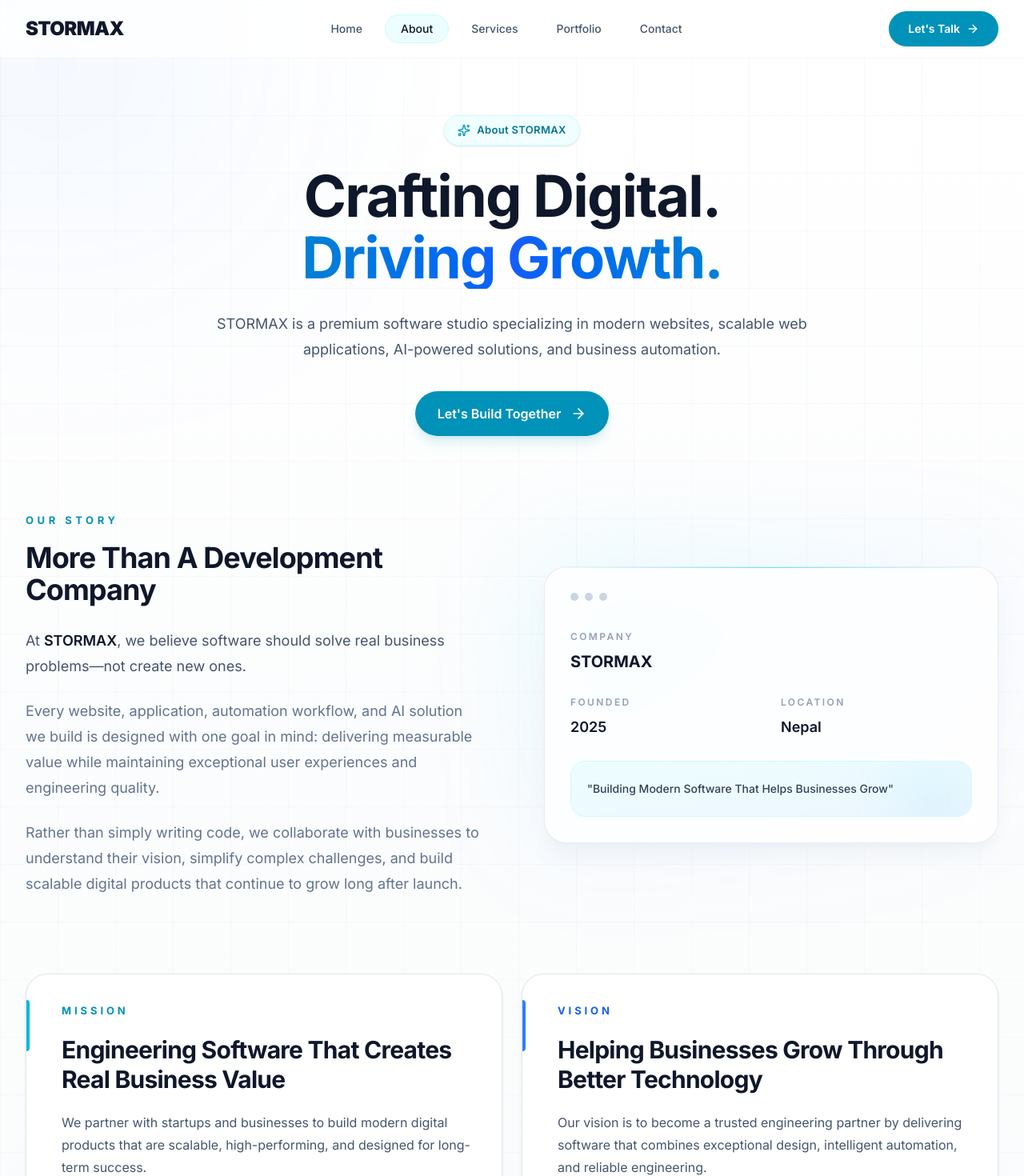
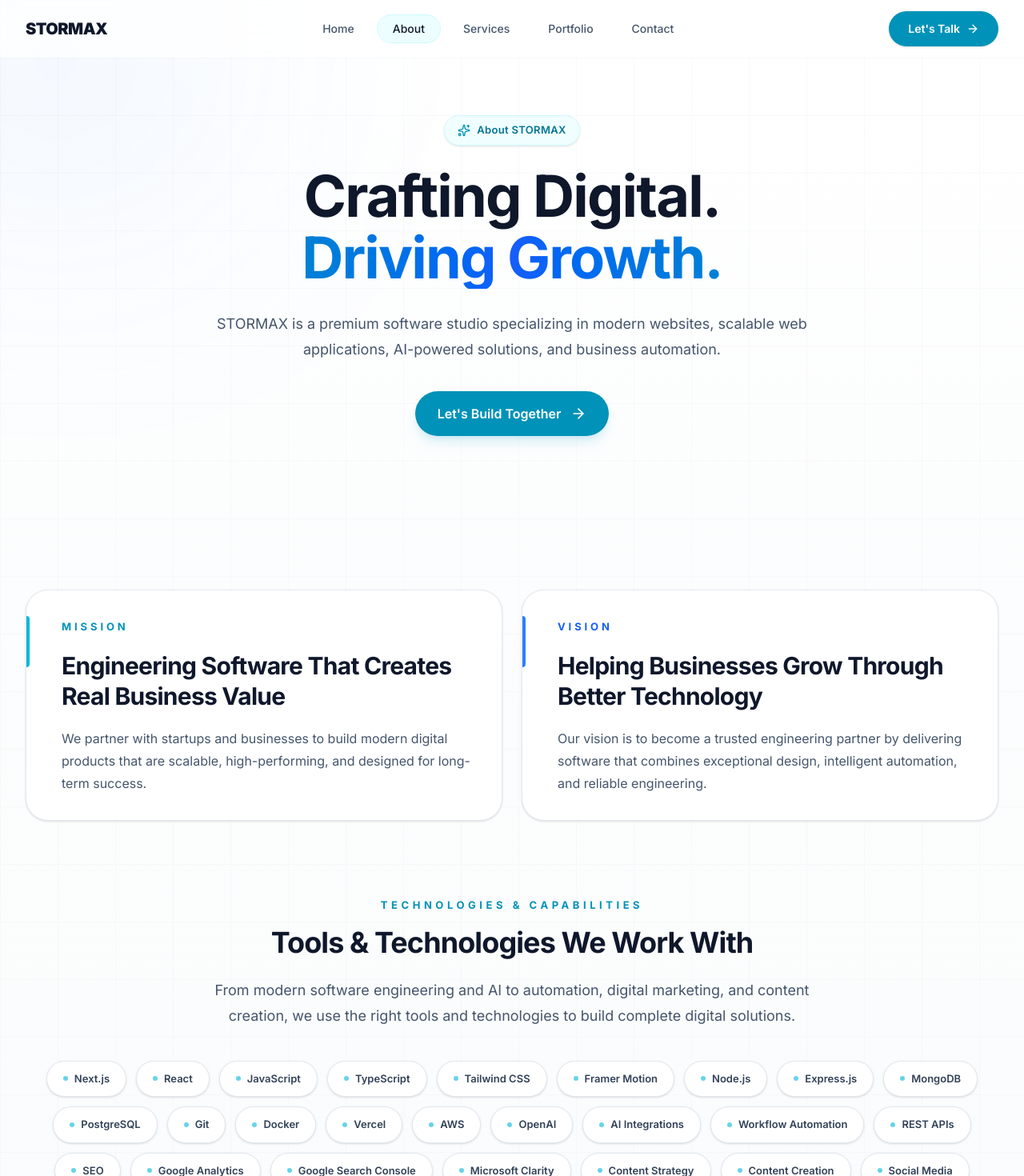
Before and after one commit to Codingtech390/nexora-labs, a Next.js app: page /about in a window 1280 px wide. Shown: the top 1470 px of the page at 80% size. Built offline with nearby package versions, Linux system fonts and the light colour scheme.

Commit message:
Name and information update -2

```diff
--- a/components/layout/navbar.tsx
+++ b/components/layout/navbar.tsx
@@ -51,7 +51,7 @@ export default function Navbar() {
           {/* Logo */}
 
           <Link href="/" className="group flex items-center">
-            <span className="text-2xl font-black tracking-tight text-slate-900 transition-colors duration-300 group-hover:text-cyan-600">
+            <span className="text-xl font-black tracking-tight text-slate-900 transition-colors duration-300 group-hover:text-cyan-600">
               STORMAX
             </span>
           </Link>
--- a/data/site-data.ts
+++ b/data/site-data.ts
@@ -44,8 +44,8 @@ export const hero = {
 };
 
 export const statistics = [
-  { value: "15+", label: "Technologies" },
-  { value: "AI", label: "Solutions" },
+  { value: "15+", label: "Web Technologies" },
+  { value: "AI", label: "Automated Solutions" },
   { value: "100%", label: "Performance Focus" },
   { value: "24/7", label: "Continuous Learning" },
 ];
--- a/sections/about.tsx
+++ b/sections/about.tsx
@@ -101,7 +101,7 @@ export default function About() {
         <div className="mt-24 grid gap-14 lg:grid-cols-2 lg:items-center lg:gap-20">
           {/* Story Content */}
 
-          <motion.div
+          {/* <motion.div
             variants={fadeUp}
             initial="hidden"
             whileInView="show"
@@ -133,29 +133,29 @@ export default function About() {
                 continue to grow long after launch.
               </p>
             </div>
-          </motion.div>
+          </motion.div> */}
 
           {/* Company Info Card */}
 
-          <motion.div
+          {/* <motion.div
             variants={fadeUp}
             initial="hidden"
             whileInView="show"
             viewport={{ once: true }}
             className="relative"
           >
-            {/* Ambient Glow */}
+            Ambient Glow
 
             <div className="absolute -inset-4 rounded-[36px] bg-gradient-to-br from-cyan-400/10 via-blue-500/5 to-transparent blur-3xl" />
 
-            {/* Card */}
+            Card
 
             <div className="relative overflow-hidden rounded-[28px] border border-slate-200/80 bg-white/80 p-6 shadow-xl shadow-slate-200/40 backdrop-blur-xl sm:p-8">
-              {/* Decorative top line */}
+              Decorative top line
 
               <div className="absolute inset-x-0 top-0 h-px bg-gradient-to-r from-transparent via-cyan-400/60 to-transparent" />
 
-              {/* Window Controls */}
+              Window Controls
 
               <div className="flex items-center gap-2">
                 <div className="h-2.5 w-2.5 rounded-full bg-slate-300" />
@@ -164,7 +164,7 @@ export default function About() {
               </div>
 
               <div className="mt-9 space-y-7">
-                {/* Company */}
+                Company
 
                 <div>
                   <p className="text-[12px] font-semibold uppercase tracking-[0.2em] text-slate-400">
@@ -174,7 +174,7 @@ export default function About() {
                   <h3 className="mt-2 text-xl font-bold text-slate-900">{company.name}</h3>
                 </div>
 
-                {/* Founded + Location */}
+                Founded + Location
 
                 <div className="grid gap-6 sm:grid-cols-2">
                   <div>
@@ -196,7 +196,7 @@ export default function About() {
                   </div>
                 </div>
 
-                {/* Tagline */}
+                Tagline
 
                 <div className="relative overflow-hidden rounded-2xl border border-cyan-100 bg-gradient-to-br from-cyan-50 to-blue-50 p-5">
                   <div className="absolute right-0 top-0 h-24 w-24 rounded-full bg-cyan-400/10 blur-2xl" />
@@ -207,7 +207,7 @@ export default function About() {
                 </div>
               </div>
             </div>
-          </motion.div>
+          </motion.div> */}
         </div>
         {/* =======================================================
             MISSION & VISION
--- a/sections/faq.tsx
+++ b/sections/faq.tsx
@@ -220,7 +220,7 @@ export default function FAQ() {
 
           <div className="mx-auto max-w-3xl text-center">
             <p className="text-[12px] font-bold uppercase tracking-[0.3em] text-cyan-600">
-              Why Choose Nexora Labs
+              Why Choose STORMAX
             </p>
 
             <h2 className="mt-5 text-3xl font-bold tracking-tight text-slate-900 md:text-4xl">
```
